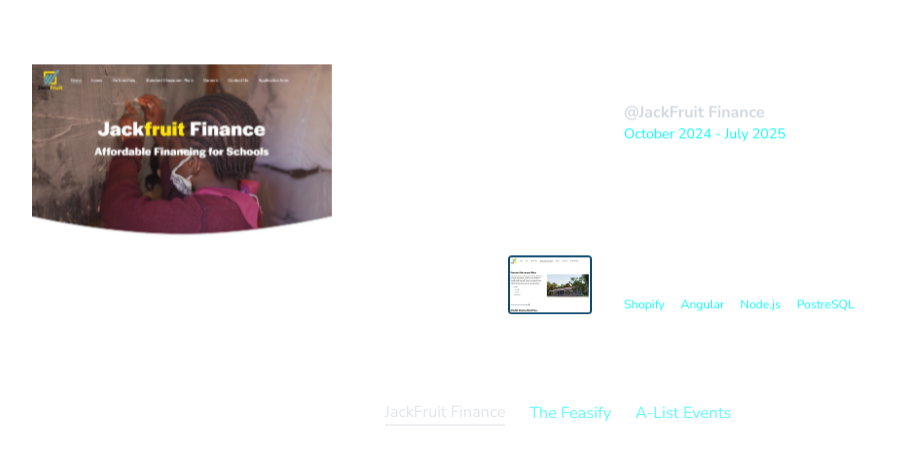
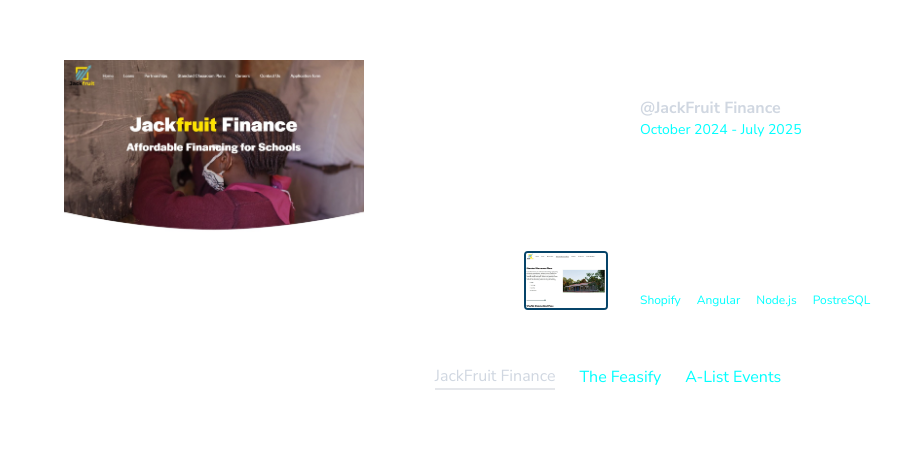
Before and after one commit to BuckanianCodes/Portfolio, an Angular app: page /experience in a window 1280 px wide. Shown: the part 136-600 px from the top of the page, without its empty margins (160-1057 px from the left). Built offline with nearby package versions, Linux system fonts and the light colour scheme.

Commit message:
Experience styling

```diff
--- a/src/app/pages/experience/experience.component.css
+++ b/src/app/pages/experience/experience.component.css
@@ -3,14 +3,14 @@
     position: relative;
 }
 .autoshow{
-    animation: text-appear both;
+    /* animation: text-appear both;
     animation-timeline: view();
-    animation-range: entry 20% cover 100vh;
+    animation-range: entry 50% cover 100vh; */
 }
 
 .imageReveal{
-    animation: imageReveal both;
-    animation-timeline: view(50% 20%);
+    /* animation: imageReveal both;
+    animation-timeline: view(50% 20%); */
 }
 
 @keyframes imageReveal{
--- a/src/app/pages/experience/experience.component.html
+++ b/src/app/pages/experience/experience.component.html
@@ -7,7 +7,7 @@
   </div>
 
 <div
-  class="absolute w-full bottom-0 left-0 ml-[-50px] transform -translate-x-1/2 mb-[10%] md:mb-[20%]  autoshow">
+  class="absolute w-full bottom-0 left-0  ml-[50%] transform -translate-x-1/2  mb-[5%] md:mb-[20%]  autoshow">
     <ul class="flex items-center gap-6 justify-center ">
       <li *ngFor="let exp of experiences; let i = index">
         <button
@@ -29,6 +29,9 @@
       *ngFor="let exp of experiences; let i = index"
       class="autoshow justify-center flex flex-col md:flex-row gap-2 md:gap-8"
     >
+    <div>
+
+    </div>
       <div
         id="images"
         [ngClass]="{ active: selectedIndex === i }"
```
